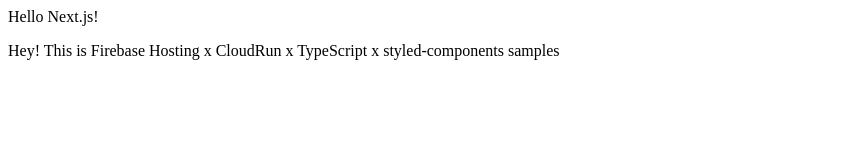
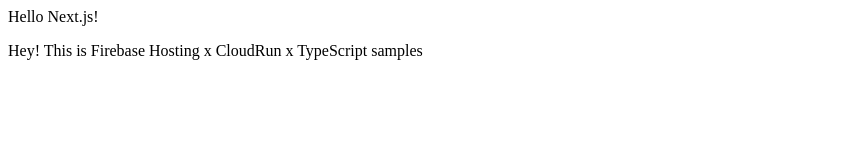
Before and after one commit to mogaming217/nextjs-template, a Next.js app: page / in a window 1280 px wide. Shown: the top 159 px of the page, without its empty margins (0-844 px from the left). Built offline with nearby package versions, Linux system fonts and the light colour scheme; no server answers.

Commit message:
FIX: move source files to src dir

```diff
--- a/components/Sample.tsx
+++ b/src/components/Sample.tsx
@@ -7,7 +7,7 @@ export const Sample: React.FC = () => {
     <div>
       <div>Hello Next.js!</div>
 
-      <p style={{ marginTop: 16 }}>Hey! This is Firebase Hosting x CloudRun x TypeScript x styled-components samples</p>
+      <p style={{ marginTop: 16 }}>Hey! This is Firebase Hosting x CloudRun x TypeScript samples</p>
 
       <div style={{ marginTop: 16 }}>
         built by
```
Also changed, not shown: tsconfig.json (+6 -13 lines), src/components/seo/DefaultSeo.tsx (renamed from components/seo/DefaultSeo.tsx), src/env.ts (renamed from env/index.ts), src/lib/firebase/client.ts (renamed from lib/firebase/client.ts), src/pages/404.tsx (renamed from pages/404.tsx), src/pages/_app.tsx (renamed from pages/_app.tsx), src/pages/_error.tsx (renamed from pages/_error.tsx), src/pages/firebase.tsx (renamed from pages/firebase.tsx), src/pages/index.tsx (renamed from pages/index.tsx), src/pages/swr.tsx (renamed from pages/swr.tsx).
